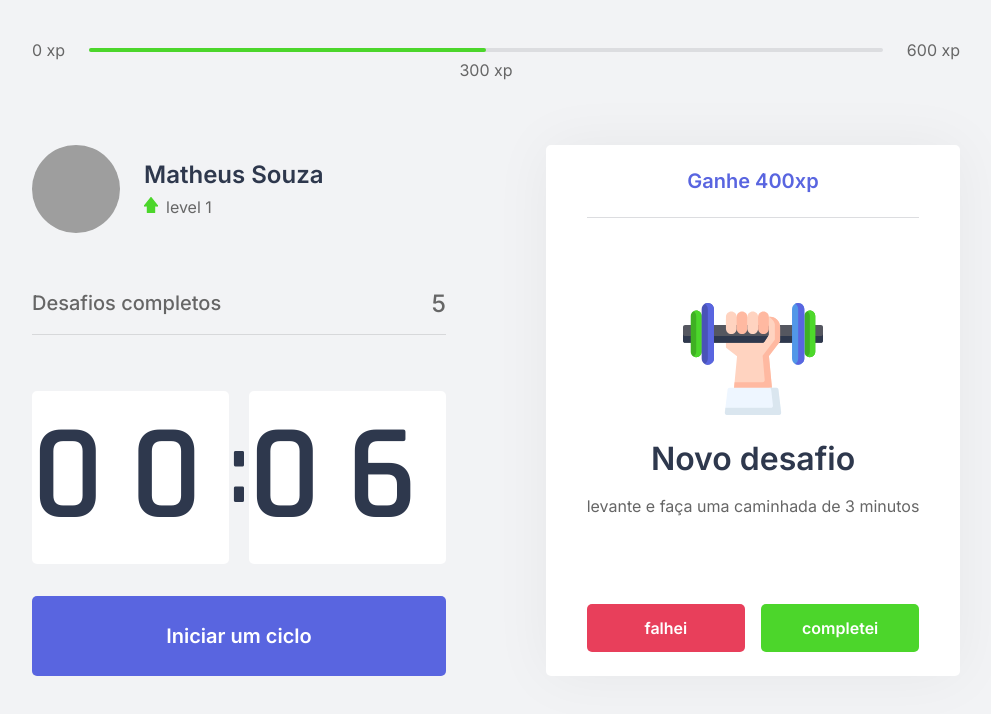
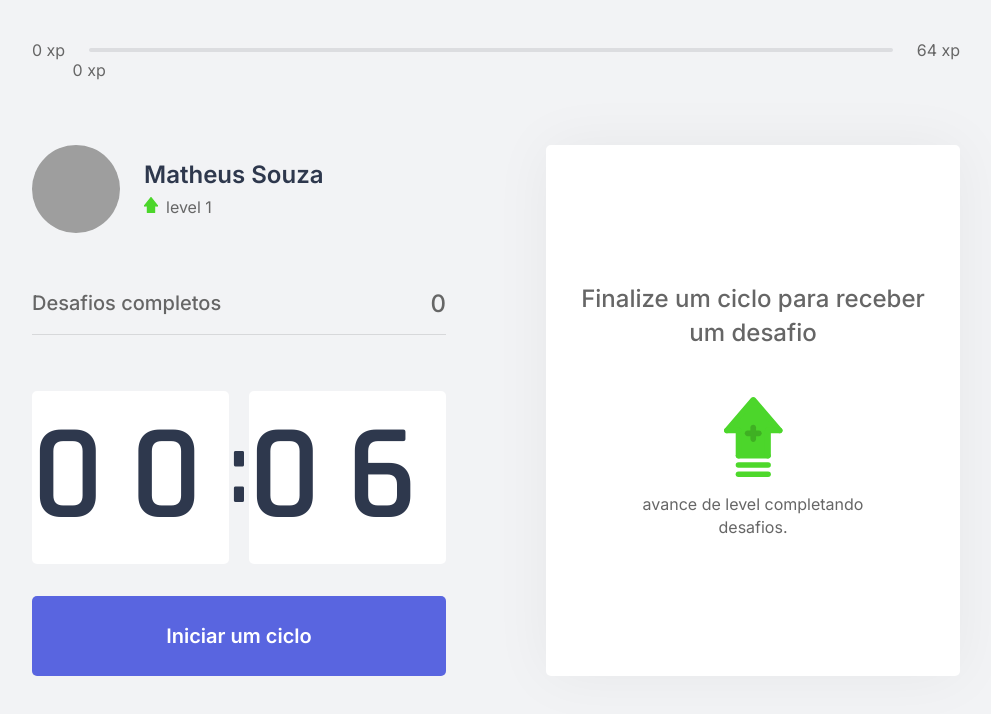
Before and after one commit to matheuspython/nlwSemanaNextLevel2021, a Next.js app in the folder moveit-next/: page / in a window 1280 px wide. Shown: the top 714 px of the page, without its empty margins (144-1135 px from the left). Built offline with nearby package versions, Linux system fonts and the light colour scheme; grey boxes are pictures that could not be loaded.

Commit message:
regras de negocios completa

```diff
--- /dev/null
+++ b/moveit-next/challenges.json
@@ -0,0 +1,62 @@
+[
+  {
+    "type": "body",
+    "description": "Estique um de seus braços com a palma da mão virada para frente e puxe os dedos para cima por 10 segundos por mão.",
+    "amount": 80
+  },
+  {
+    "type": "body",
+    "description": "Estique seu braço contra o peito e puxe-o utilizando o outro braço por 10 segundos por braço.",
+    "amount": 60
+  },
+  {
+    "type": "body",
+    "description": "Puxe seu pescoço com a ajuda da mão para a direita e para a esquerda, permanecendo na posição por alguns segundos.",
+    "amount": 70
+  },
+  {
+    "type": "body",
+    "description": "Com as duas mãos na parte de trás da cabeça, leve-a para baixo, alongando a parte de trás da região.",
+    "amount": 60
+  },
+  {
+    "type": "body",
+    "description": "Cruze as pernas e desça com as mãos esticadas em direção ao chão. Repita o movimento com a outra perna na frente.",
+    "amount": 100
+  },
+  {
+    "type": "body",
+    "description": "Sentado, abra as pernas e tente encostar as palmas das mãos no chão, repita 3 vezes por 5 segundos.",
+    "amount": 80
+  },
+  {
+    "type": "body",
+    "description": "Puxe o joelho de encontro ao peito e segure, troque de perna após 10 segundos.",
+    "amount": 50
+  },
+  {
+    "type": "body",
+    "description": "Sentado, cruze uma perna e incline seu tronco à frente, troque de perna após 10 segundos.",
+    "amount": 80
+  },
+  {
+    "type": "eye",
+    "description": "Sentado, feche os olhos e cubra-os com as palmas da mão durante 2 minutos, depois abra normalmente.",
+    "amount": 90
+  },
+  {
+    "type": "eye",
+    "description": "Em algum ambiente aberto, olhe o mais longe que puder em quatro direções por 3s, mexa apenas os olhos. Repita 3 vezes.",
+    "amount": 140
+  },
+  {
+    "type": "eye",
+    "description": "Usando os polegares, massage a área abaixo das sobrancelhas em movimentos circulares por 15 segundos.",
+    "amount": 70
+  },
+  {
+    "type": "body",
+    "description": "Em pé, gire a cintura o máximo que puder para a esquerda, segure por cinco segundos. Repita para a direita.",
+    "amount": 90
+  }
+]
--- a/moveit-next/src/components/ChallengeBox.tsx
+++ b/moveit-next/src/components/ChallengeBox.tsx
@@ -3,21 +3,21 @@
 import styles from '../styles/components/ChallengeBox.module.css'
 
 export function ChallengeBox(){
-  const contextDate = useContext(ChallengesContext)
-  const hasActiveChallenge = true
+  const { activeChallenge, resetChallenge } = useContext(ChallengesContext)
+
 
   return(
     <div className={styles.ChallengeBoxContainer}>
-      {hasActiveChallenge ? (
+      {activeChallenge ? (
         <div className={styles.ChallengeActive}>
-          <header>Ganhe 400xp</header>
+          <header>Ganhe {activeChallenge.amount}</header>
           <main>
-            <img src="icons/body.svg" alt="imagem de ativade fisica"/>
+            <img src={`icons/${activeChallenge.type}.svg`} alt="imagem de ativade fisica"/>
             <strong>Novo desafio</strong>
-            <p>levante e faça uma caminhada de 3 minutos</p>
+            <p>{activeChallenge.description}</p>
           </main>
           <footer>
-          <button className={styles.challengeFailedButton} type="button">falhei</button>
+          <button onClick={resetChallenge} className={styles.challengeFailedButton} type="button">falhei</button>
           <button className={styles.challengeSucceededButton} type="button">completei</button>
           </footer>
         </div>
--- a/moveit-next/src/components/CompletedChallenges.tsx
+++ b/moveit-next/src/components/CompletedChallenges.tsx
@@ -1,10 +1,13 @@
+import { useContext } from 'react'
+import { ChallengesContext } from '../contexts/ChallengesContext'
 import styles from '../styles/components/CompletedChallenges.module.css'
 
 export function CompletedChallenges(){
+  const { challengesCompleted} = useContext(ChallengesContext)
   return(
     <div className={styles.CompletedChallengesContainer}>
       <span>Desafios completos</span>
-      <span>5</span>
+      <span>{challengesCompleted}</span>
     </div>
   )
 }
--- a/moveit-next/src/components/ExperienceBar.tsx
+++ b/moveit-next/src/components/ExperienceBar.tsx
@@ -1,14 +1,22 @@
+import { useContext } from 'react'
+import { ChallengesContext } from '../contexts/ChallengesContext'
 import styles from '../styles/components/ExperienceBar.module.css'
 
 export function ExperienceBar(){
+  const {currentExperience, experienceToNextLevel} = useContext(ChallengesContext)
+
+  const percentToNextLevel = Math.round((currentExperience * 100)) / experienceToNextLevel
+
   return(
     <header className={styles.experienceBar}>
       <span>0 xp</span>
       <div>
-        <div style={{width: "50%"}}></div>
-        <span style={{left: '50%'}} className={styles.currentExperience}>300 xp</span>
+        <div style={{width: `${percentToNextLevel}%`}}></div>
+        <span style={{left: `${percentToNextLevel}%`}} className={styles.currentExperience}>
+          {currentExperience} xp
+        </span>
       </div>
-      <span>600 xp</span>
+      <span>{experienceToNextLevel} xp</span>
     </header>
   )
 }
--- a/moveit-next/src/contexts/ChallengesContext.tsx
+++ b/moveit-next/src/contexts/ChallengesContext.tsx
@@ -1,11 +1,21 @@
 import {Component, createContext, useState, ReactNode} from 'react'
+import challenges from '../../challenges.json'
+
+interface Challenge{
+  type: 'body' | 'eye'
+  description: string
+  amount: number
+}
 
 interface ChallengesContextData{
   level: number
   currentExperience: number
+  experienceToNextLevel: number
   challengesCompleted: number
+  activeChallenge: Challenge
   levelUp: ()=> void
   startNewChallenge: ()=> void
+  resetChallenge: ()=> void
 }
 
 interface ChallengesProviderProps{
@@ -18,16 +28,28 @@
   const [currentExperience, setCurrentExperience] = useState(0)
   const [challengesCompleted, setChallengesCompleted] = useState(0)
 
+  const [activeChallenge, setActiveChallenge] = useState(null)
+
+  const experienceToNextLevel = Math.pow((level + 1) * 4,2)
 
   function levelUp(){
     setLevel(level + 1)
   }
+
   function startNewChallenge(){
-    console.log('New challenge')
+    const randomChallengeIndex = Math.floor(Math.random() * challenges.length)
+    const challenge = challenges[randomChallengeIndex]
+
+    setActiveChallenge(challenge)
   }
 
+  function resetChallenge(){
+    setActiveChallenge(null)
+  }
+
+
   return(
-    <ChallengesContext.Provider value={{ level, currentExperience, challengesCompleted, levelUp, startNewChallenge }}>
+    <ChallengesContext.Provider value={{ level, currentExperience,experienceToNextLevel, challengesCompleted, levelUp, startNewChallenge, activeChallenge, resetChallenge }}>
       {children}
     </ChallengesContext.Provider>
   )
```
